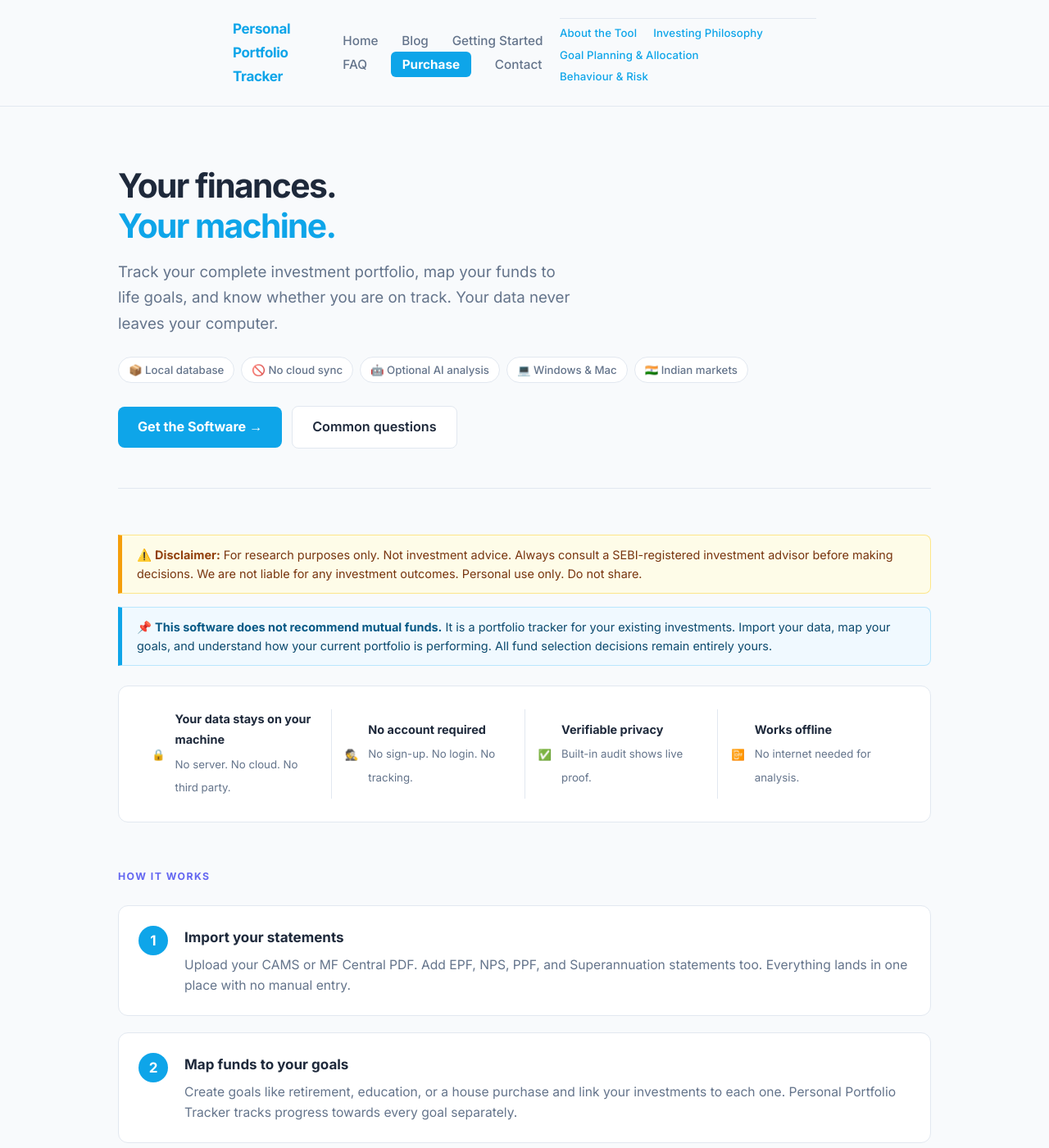
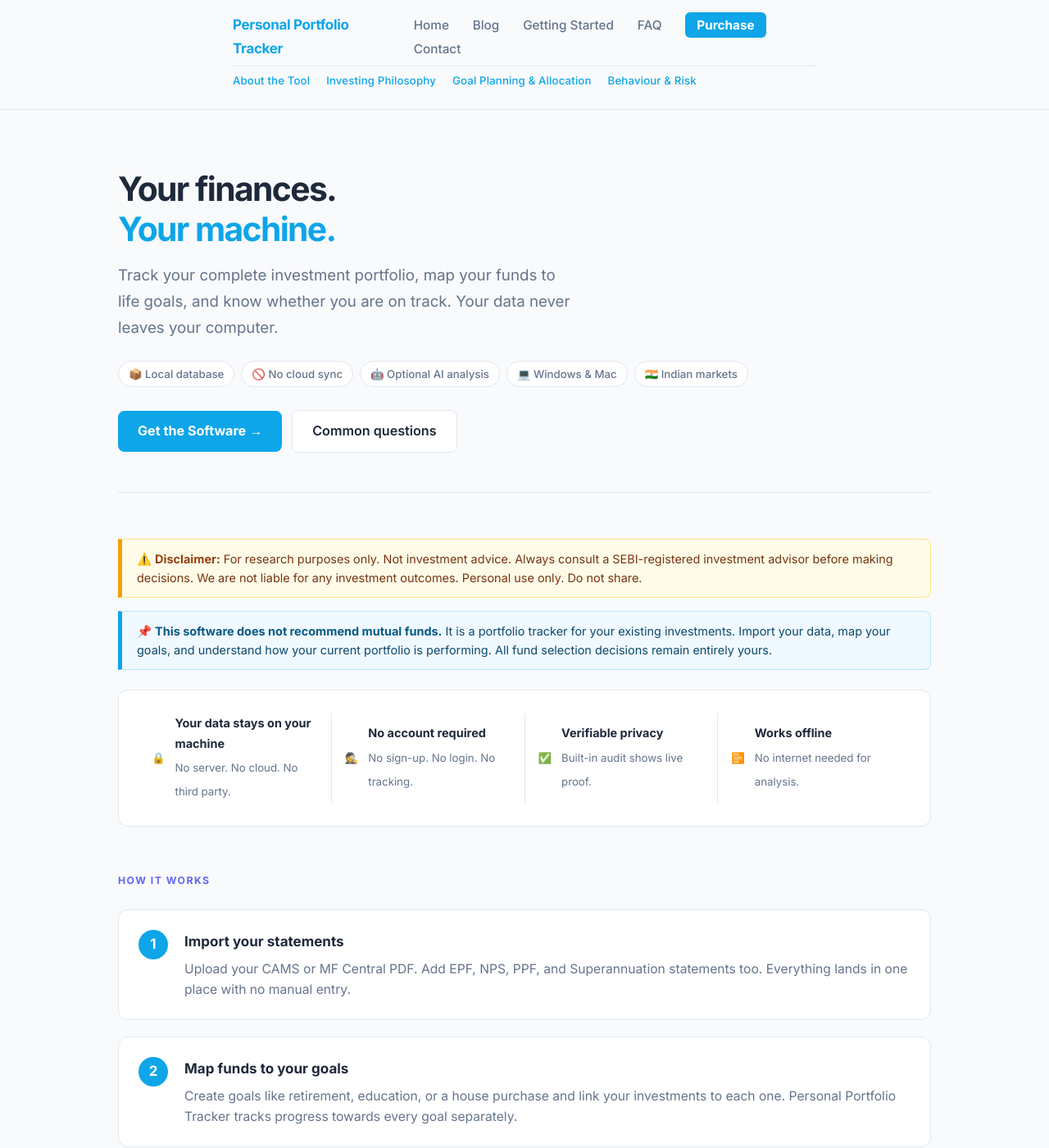
Before and after one commit to srikrishna2024/portfolio-tracker-blog, a Jekyll site: the page built from index.html, in a window 1280 px wide and 1400 px high. Shown: the whole window at 82% size. Built offline with Jekyll 4.4.1, drawn with Linux system fonts in a browser that asks for light colours.

Commit message:
blog: fix header layout — clean two-row nav with header-top-row wrapper

```diff
--- a/_layouts/default.html
+++ b/_layouts/default.html
@@ -13,6 +13,7 @@
 <body>
   <header class="site-header">
     <div class="container">
+      <div class="header-top-row">
         <a href="{{ '/' | relative_url }}" class="site-title">{{ site.title }}</a>
         <nav>
           <a href="{{ '/' | relative_url }}">Home</a>
@@ -22,6 +23,7 @@
           <a href="{{ '/get-the-app/' | relative_url }}" class="nav-cta">Purchase</a>
           <a href="{{ '/contact/' | relative_url }}">Contact</a>
         </nav>
+      </div>
       <nav class="nav-categories">
         <a href="{{ '/why-this-tool/' | relative_url }}">About the Tool</a>
         <a href="{{ '/goal-based-investing/' | relative_url }}">Investing Philosophy</a>
--- a/_layouts/home.html
+++ b/_layouts/home.html
@@ -13,6 +13,7 @@
 <body>
   <header class="site-header">
     <div class="container">
+      <div class="header-top-row">
         <a href="{{ '/' | relative_url }}" class="site-title">{{ site.title }}</a>
         <nav>
           <a href="{{ '/' | relative_url }}">Home</a>
@@ -22,6 +23,7 @@
           <a href="{{ '/get-the-app/' | relative_url }}" class="nav-cta">Purchase</a>
           <a href="{{ '/contact/' | relative_url }}">Contact</a>
         </nav>
+      </div>
       <nav class="nav-categories">
         <a href="{{ '/why-this-tool/' | relative_url }}">About the Tool</a>
         <a href="{{ '/goal-based-investing/' | relative_url }}">Investing Philosophy</a>
--- a/_layouts/wide.html
+++ b/_layouts/wide.html
@@ -13,6 +13,7 @@
 <body>
   <header class="site-header">
     <div class="container">
+      <div class="header-top-row">
         <a href="{{ '/' | relative_url }}" class="site-title">{{ site.title }}</a>
         <nav>
           <a href="{{ '/' | relative_url }}">Home</a>
@@ -22,6 +23,7 @@
           <a href="{{ '/get-the-app/' | relative_url }}" class="nav-cta">Purchase</a>
           <a href="{{ '/contact/' | relative_url }}">Contact</a>
         </nav>
+      </div>
       <nav class="nav-categories">
         <a href="{{ '/why-this-tool/' | relative_url }}">About the Tool</a>
         <a href="{{ '/goal-based-investing/' | relative_url }}">Investing Philosophy</a>
--- a/assets/css/style.css
+++ b/assets/css/style.css
@@ -40,7 +40,10 @@
   z-index: 10;
 }
 .site-header .container {
-  display: flex; align-items: center; justify-content: space-between;
+  display: flex; flex-direction: column; gap: 0;
+}
+.header-top-row {
+  display: flex; align-items: center; justify-content: space-between; width: 100%;
 }
 .site-title {
   font-size: 1rem; font-weight: 700;
```
Lines whose indentation alone changed are shown as unchanged.
